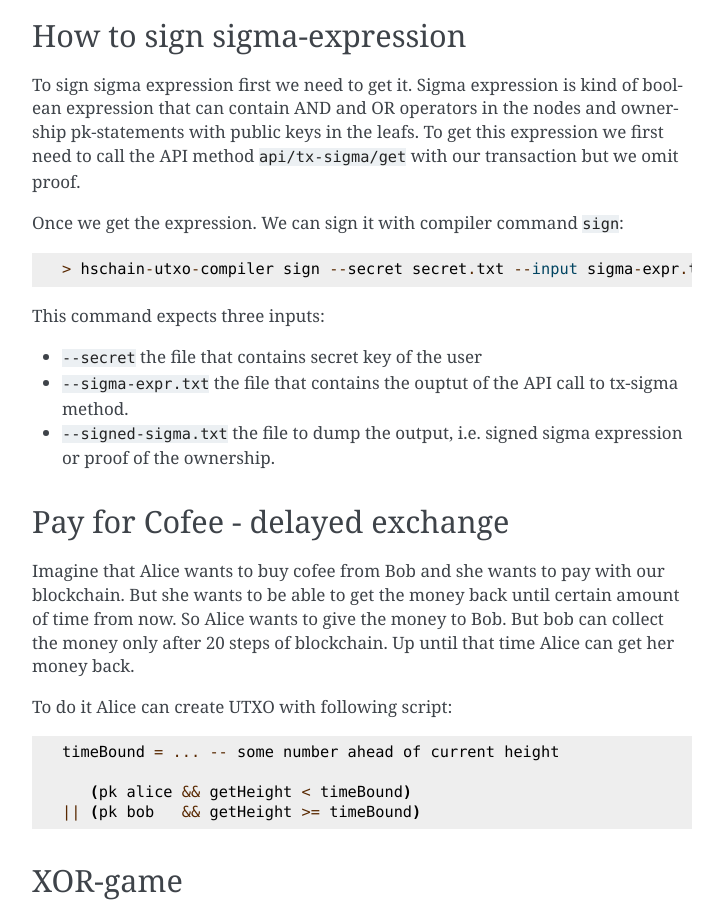
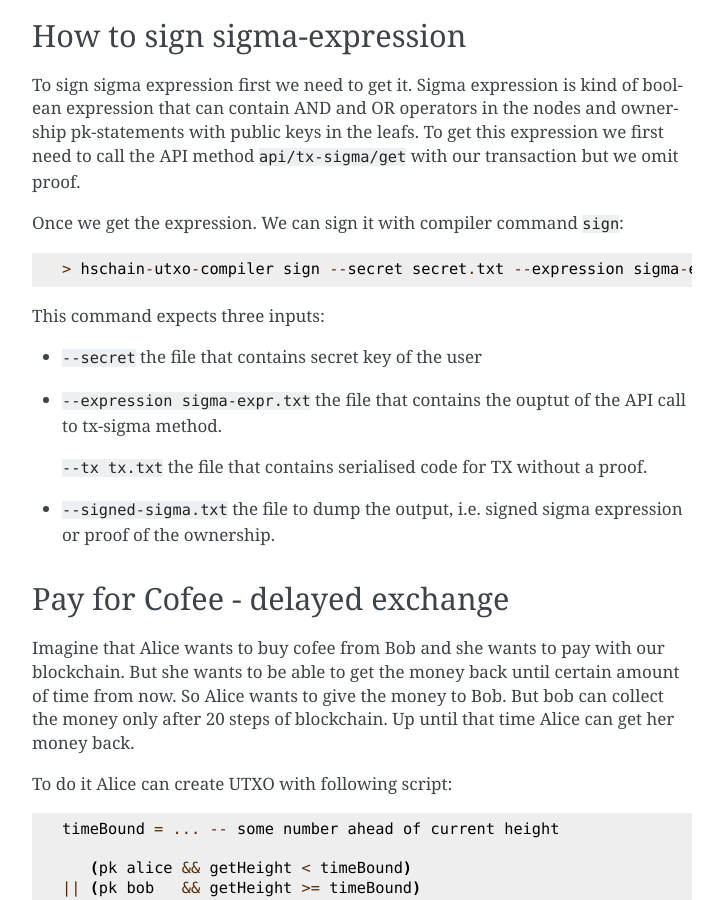
Before and after one commit to hexresearch/hschain-utxo, a Sphinx documentation site: the page built from docs/doc/lang-quick-start.rst, in a window 1280 px wide and 900 px high, scrolled down 5745 px. Shown: the whole window, without its empty margins (388-1111 px from the left). Built offline with Sphinx 7.4.7, drawn with Linux system fonts in a browser that asks for light colours.

Commit message:
Fix compiler docs for updates

```diff
--- a/docs/doc/lang-quick-start.rst
+++ b/docs/doc/lang-quick-start.rst
@@ -233,13 +233,15 @@ call the API method ``api/tx-sigma/get`` with our transaction but we omit proof.
 
 Once we get the expression. We can sign it with compiler command ``sign``::
 
-  > hschain-utxo-compiler sign --secret secret.txt --input sigma-expr.txt --output signed-sigma.txt
+  > hschain-utxo-compiler sign --secret secret.txt --expression sigma-expr.txt --tx tx.txt --output signed-sigma.txt
 
 This command expects three inputs:
 
 * ``--secret`` the file that contains secret key of the user
 
-* ``--sigma-expr.txt`` the file that contains the ouptut of the API call to tx-sigma method.
+* ``--expression sigma-expr.txt`` the file that contains the ouptut of the API call to tx-sigma method.
+
+  ``--tx tx.txt`` the file that contains serialised code for TX without a proof.
 
 * ``--signed-sigma.txt`` the file to dump the output, i.e. signed sigma expression or proof of the ownership.
 
```
